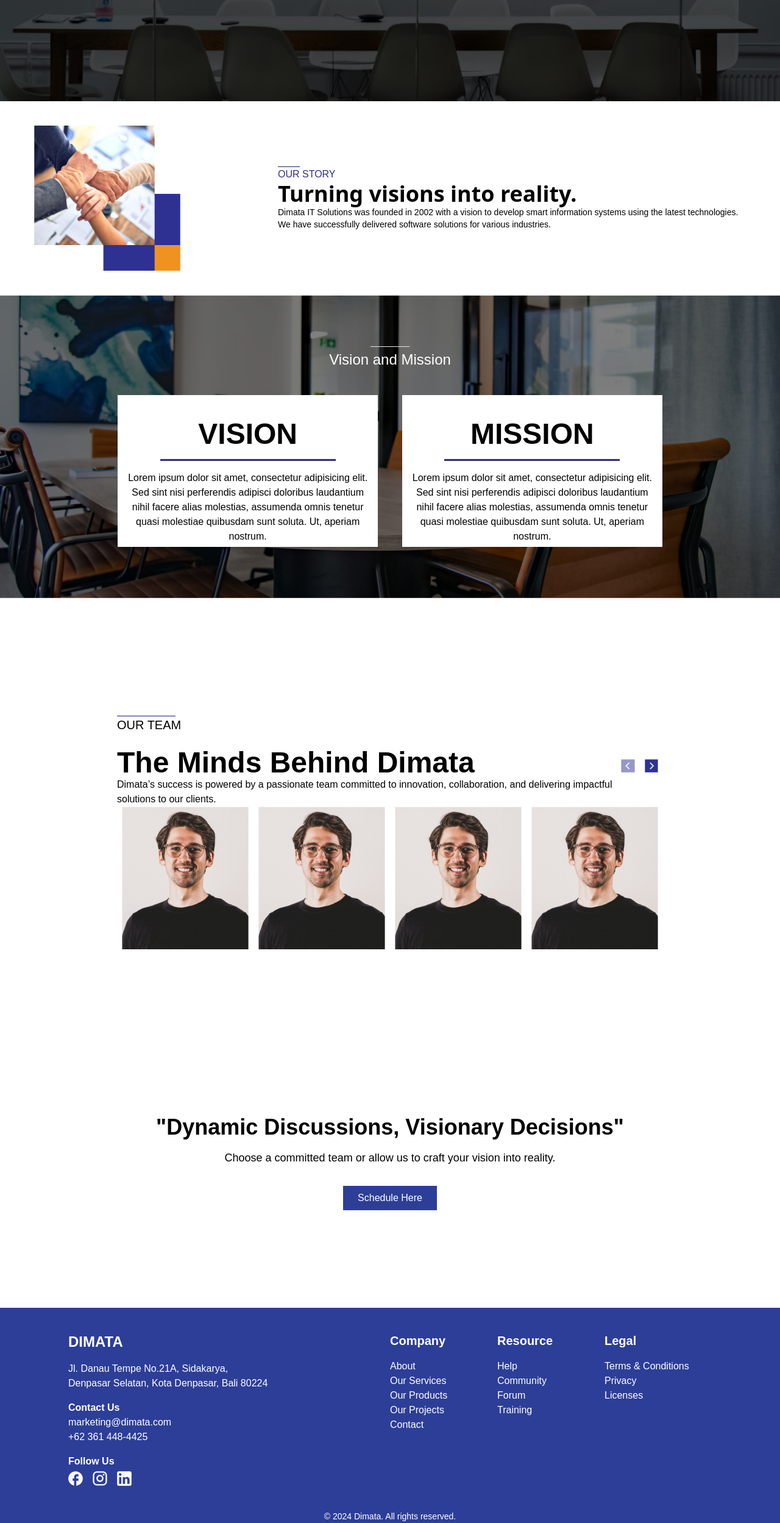
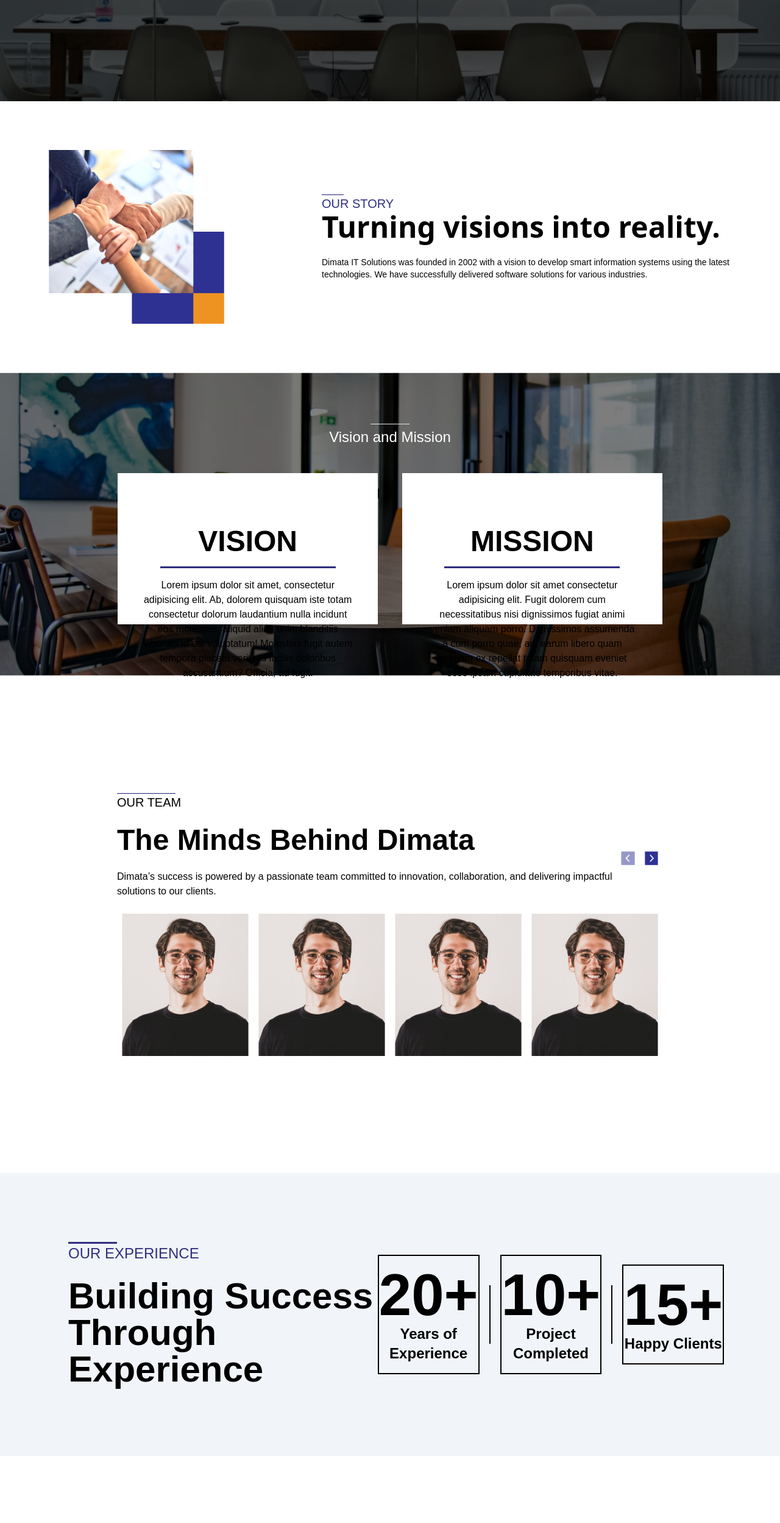
Before and after one commit to GustiWiratama/Kelompok-2-Dimata, a Next.js app: page /about in a window 1280 px wide. Shown: the part 234-2732 px from the top of the page at 61% size. Built offline with nearby package versions, Linux system fonts and the light colour scheme.

Commit message:
(update)
adding more slide and content

```diff
--- a/pages/about.tsx
+++ b/pages/about.tsx
@@ -88,24 +88,27 @@
       </div>
 
       {/* Section untuk Our Story */}
-      <div className="gap-20 justify-center items-center relative z-20 bg-white text-black p-10 flex flex-row">
-        <div className="w-[20%]">
+      <div className="gap-20 m-10 justify-center items-center relative z-20 bg-white text-black p-10 flex flex-row">
+        <div className="w-[30%]">
           <Image
             src="/about/about-picture.png"
             alt="about Image"
-            width={2000}
-            height={1000}
+            width={3000}
+            height={2000}
             quality={100}
             priority
           />
         </div>
         <hr />
-        <div className="flex flex-col max-w-3xl">
+        <div className="flex flex-col max-w-2xl">
           <hr className="w-9 bg-indigo-900 h-0.5 " />
-          <span className="text-indigo-900 font-medium ">OUR STORY</span>
-          <h1 className="text-4xl font-bold font-sans ">
+          <span className="text-xl text-indigo-900 font-medium ">
+            OUR STORY
+          </span>
+          <h1 className="text-5xl font-bold font-sans ">
             Turning visions into reality.
           </h1>
+          <br />
           <p className="w-full text-sm">
             Dimata IT Solutions was founded in 2002 with a vision to develop
             smart information systems using the latest technologies. We have
@@ -129,29 +132,36 @@
         </div>
         <div className="absolute top-10 left-0 z-30 w-full h-full flex justify-center items-center">
           <div className="absolute left-0 z-30 w-full h-full flex justify-center items-center gap-10">
-            <div className=" w-1/3 h-1/2 bg-white text-center justify-center p-4">
+            <div className="px-10 w-1/3 h-1/2 bg-white text-center justify-center p-4">
               <p>
+                <br />
+                <br />
                 <br />
                 <b className="text-5xl">VISION</b>
                 <hr className=" w-72 bg-indigo-900 h-1 my-4 mx-auto" />
                 <p>
-                  Lorem ipsum dolor sit amet, consectetur adipisicing elit. Sed
-                  sint nisi perferendis adipisci doloribus laudantium nihil
-                  facere alias molestias, assumenda omnis tenetur quasi
-                  molestiae quibusdam sunt soluta. Ut, aperiam nostrum.
+                  Lorem ipsum dolor sit amet, consectetur adipisicing elit. Ab,
+                  dolorem quisquam iste totam consectetur dolorum laudantium
+                  nulla incidunt eos molestias, aliquid alias enim blanditiis
+                  laborum id est voluptatum! Molestias fugit autem tempora
+                  placeat veritatis facilis doloribus accusantium? Officia, ad
+                  fugit.
                 </p>
               </p>
             </div>
-            <div className="w-1/3 h-1/2 bg-white text-center justify-center p-4">
+            <div className="px-10 w-1/3 h-1/2 bg-white text-center justify-center p-4">
               <p>
+                <br />
+                <br />
                 <br />
                 <b className="text-5xl">MISSION</b>
                 <hr className=" w-72 bg-indigo-900 h-1 my-4 mx-auto" />
                 <p>
-                  Lorem ipsum dolor sit amet, consectetur adipisicing elit. Sed
-                  sint nisi perferendis adipisci doloribus laudantium nihil
-                  facere alias molestias, assumenda omnis tenetur quasi
-                  molestiae quibusdam sunt soluta. Ut, aperiam nostrum.
+                  Lorem ipsum dolor sit amet consectetur adipisicing elit. Fugit
+                  dolorem cum necessitatibus nisi dignissimos fugiat animi
+                  veniam aliquam porro. Dignissimos assumenda a cum porro quae,
+                  ad, earum libero quam aperiam ex repellat totam quisquam
+                  eveniet esse ipsam cupiditate temporibus vitae.
                 </p>
               </p>
             </div>
@@ -169,11 +179,13 @@
             <p className="text-5xl">
               <b>The Minds Behind Dimata</b>
             </p>
+            <br />
             <p>
               Dimata’s success is powered by a passionate team committed to
               innovation, collaboration, and delivering impactful solutions to
               our clients.
             </p>
+            <br />
           </div>
           <div className="flex mt-4">
             <button
@@ -233,7 +245,65 @@
           </div>
         </div>
       </div>
+      <div className=" flex flex-row bg-slate-100 p-28">
+        <div>
+          <hr className="w-20 h-1 bg-indigo-900 " />
+          <p className="text-indigo-900 text-2xl">OUR EXPERIENCE</p>
+          <br />
+          <p className="text-6xl">
+            <b>Building Success Through Experience</b>
+          </p>
+        </div>
+        <div className="w-1/2 place-content-center flex items-center gap-4">
+          <div className="w-64 border-solid border-2 py-4 border-black text-center">
+            <p className="text-8xl font-bold">20+</p>
+            <p className="text-2xl font-bold">Years of Experience</p>
+          </div>
 
+          {/* Garis Vertikal */}
+          <div className="h-24 border-l-2 border-black"></div>
+
+          <div className="w-64 border-solid border-2 py-4 border-black text-center">
+            <p className="text-8xl font-bold">10+</p>
+            <p className="text-2xl font-bold">Project Completed</p>
+          </div>
+
+          {/* Garis Vertikal */}
+          <div className="h-24 border-l-2 border-black"></div>
+
+          <div className="w-64 border-solid border-2 py-4 border-black text-center">
+            <p className="text-8xl font-bold">15+</p>
+            <p className="text-2xl font-bold">Happy Clients</p>
+          </div>
+        </div>
+      </div>
+      <div className=" flex flex-row gap-32 m-28">
+        <div>
+          <Image
+            src="/about/map.png"
+            alt="about Image"
+            width={1200}
+            height={200}
+            quality={100}
+            priority
+          />
+        </div>
+        <div className="max-w-3xl place-content-center p-16">
+          <hr className="w-20 h-0.5 bg-indigo-900 " />
+          <p className="text-indigo-900 text-1xl">OUR OFFICE</p>
+          <br />
+          <p className="text-6xl">
+            <b>Where Innovation Happens</b>
+          </p>
+          <br />
+          <p>
+            A space built to drive progress and foster creativity. Our modern,
+            tech-forward office reflects our commitment to cutting-edge
+            solutions and provides the ideal environment for innovation and
+            collaboration.
+          </p>
+        </div>
+      </div>
       <Footer />
     </div>
   );
```
Also changed, not shown: public/about/map.png (added).
